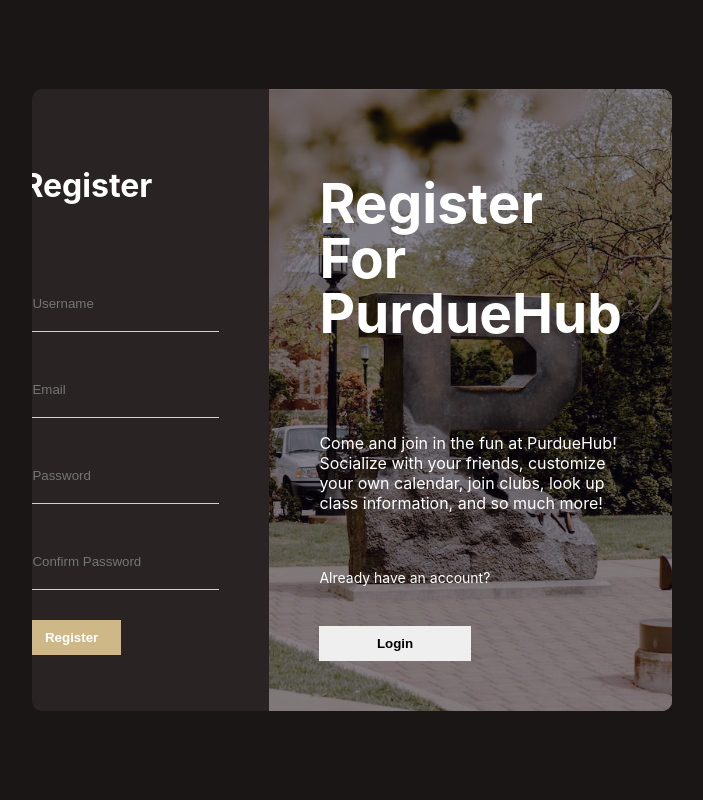
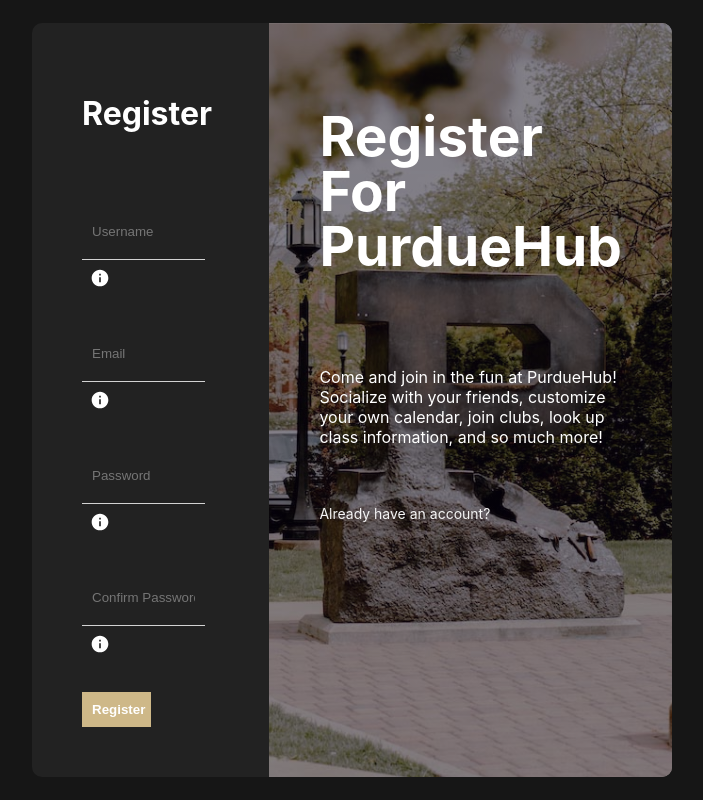
Before and after one commit to AdityaGupta03/PurdueHub, a React (Create React App) app in the folder register_ui/register-ui/: page /register in a window 1280 px wide. Shown: the whole page, without its empty margins (288-991 px from the left). Built offline with nearby package versions, Linux system fonts and the light colour scheme.

Commit message:
tweaked register page

```diff
--- a/register_ui/register-ui/src/revamped/pages/register/Register.js
+++ b/register_ui/register-ui/src/revamped/pages/register/Register.js
@@ -1,26 +1,161 @@
 import { Link } from 'react-router-dom'
 import './register.scss'
+import InfoIcon from '@mui/icons-material/Info';
+import { Tooltip, IconButton } from '@mui/material';
+import { useState, useEffect } from 'react';
 
 const Register = () => {
+
+  const usernameMessage = <>
+    4 to 24 characters.
+    Must begin with a letter. <br />
+    Letters, numbers, underscores, hyphens allowed.
+  </>
+  const passwordMessage = <>
+    8 to 24 characters. <br />
+    Must include uppercase and lowercase letters,  <br />
+    a number, and a special character: !@#$%<br />
+  </>
+  const [usernameError, setUsernameError] = useState(false);
+  const [emailError, setEmailError] = useState(false);
+  const [pwdError, setPwdError] = useState(false);
+  const [matchError, setMatchError] = useState(false);
+
+  const USER_REGEX = /^[A-z][A-z0-9-_]{3,23}$/;;
+  const PWD_REGEX = /^(?=.*[a-zA-Z])(?=.*[0-9])(?=.*[!@#$%]).{8,24}$/;
+  const EMAIL_REGEX = /^[A-Za-z0-9._%+-]+@purdue\.edu$/;
+
+
+  const [user, setUser] = useState('');
+  const [email, setEmail] = useState('');
+  const [pwd, setPwd] = useState('');
+  const [matchPwd, setMatchPwd] = useState('a');
+
+  useEffect(() => {
+    setUsernameError(false);
+  }, [user])
+  useEffect(() => {
+    setEmailError(false);
+  }, [email])
+  useEffect(() => {
+    setPwdError(false);
+  }, [pwd])
+  useEffect(() => {
+    setMatchError(false);
+  }, [matchPwd])
+
+  const handleSubmit = (e) => {
+    e.preventDefault();
+
+    const a1 = USER_REGEX.test(user);
+    const a2 = PWD_REGEX.test(pwd);
+    const a3 = EMAIL_REGEX.test(email);
+    const a4 = matchPwd === pwd;
+
+    if(!a4) {
+      setMatchError(true);
+    }
+    if (!a1) {
+      setUsernameError(true);
+    }
+    if (!a2) {
+      setPwdError(true);
+    }
+    if (!a3) {
+      setEmailError(true);
+    }
+    if(a1 && a2 && a3 && a4) {
+      //SUCCESS DATA
+      return;
+    }
+
+  }
+
   return (
     <div className='register'>
       <div className="card">
         <div className="left">
           <h1>Register For PurdueHub</h1>
           <p>Come and join in the fun at PurdueHub! Socialize with your friends, customize your own calendar, join clubs, look up class information, and so much more!</p>
-          <span>Already have an account?</span>
-          <Link to="/login">
-            <button>Login</button>
+          <Link to="/login" className='link-login'>
+            <span>Already have an account?</span>
           </Link>
         </div>
         <div className="right">
           <h1>Register</h1>
           <form>
-            <input type="text" placeholder="Username" />
-            <input type="email" placeholder="Email" />
-            <input type="password" placeholder="Password" />
-            <input type="password" placeholder="Confirm Password" />
-            <button>Register</button>
+            <div>
+              <input
+                type="text"
+                placeholder="Username"
+                onChange={(e) => setUser(e.target.value)}
+                style={{
+                  color: usernameError ? 'red' : 'white',
+                  borderBottom: usernameError ? '1px solid red' : ''
+                }}
+              />
+              <Tooltip title={usernameMessage} placement='right-start'>
+                <IconButton className='iconButton'>
+                  <InfoIcon sx={{ fontSize: '20px', color: usernameError ? 'red' : 'white' }} />
+                </IconButton>
+              </Tooltip>
+
+            </div>
+            <div>
+              <input
+                type="email"
+                placeholder="Email"
+                style={{
+                  color: emailError ? 'red' : 'white',
+                  borderBottom: emailError ? '1px solid red' : ''
+                }}
+                onChange={(e) => setEmail(e.target.value)}
+              />
+              <Tooltip title="Must include @purdue.edu" placement='right-start'>
+                <IconButton sx={{}} className='iconButton'>
+                  <InfoIcon sx={{
+                    fontSize: '20px',
+                    color: emailError ? 'red' : 'white',
+                    // Optional: Center the icon
+                  }} />
+                </IconButton>
+              </Tooltip>
+            </div>
+            <div>
+              <input
+                type="password"
+                placeholder="Password"
+                onChange={(e) => setPwd(e.target.value)}
+                style={{
+                  color: pwdError ? 'red' : 'white',
+                  borderBottom: pwdError ? '1px solid red' : ''
+                }}
+              />
+              <Tooltip title={passwordMessage} placement='right-start'>
+                <IconButton className='iconButton'>
+                  <InfoIcon sx={{ fontSize: '20px', color: pwdError ? 'red' : 'white', }} />
+                </IconButton>
+              </Tooltip>
+
+            </div>
+            <div>
+              <input
+                type="password"
+                placeholder="Confirm Password"
+                onChange={(e) => setMatchPwd(e.target.value)}
+                style={{
+                  color: matchError ? 'red' : 'white',
+                  borderBottom: matchError ? '1px solid red' : ''
+                }}
+              />
+              <Tooltip title="Must match password above" placement='right-start'>
+                <IconButton className='iconButton'>
+                  <InfoIcon sx={{ fontSize: '20px', color: matchError ? 'red' : 'white', }} />
+                </IconButton>
+              </Tooltip>
+
+            </div>
+            <button onClick={handleSubmit} className='register-button'>Register</button>
           </form>
         </div>
       </div>
--- a/register_ui/register-ui/src/revamped/pages/register/register.scss
+++ b/register_ui/register-ui/src/revamped/pages/register/register.scss
@@ -1,23 +1,49 @@
-.register{
+.register {
     height: 100vh;
     //#CEB888
-    background-color:  rgb(27, 22, 22);
+    background-color: #161616;
 
     display: flex;
     align-items: center;
     justify-content: center;
 
+    .link-login {
+        color: whitesmoke;
+        text-decoration: none;
+    }
+    .link-login:hover {
+        color: whitesmoke;
+        text-decoration: underline;
+    }
+    .iconButton {
+        color: inherit;
+    }
+
+    .iconButton:hover {
+        background-color: #333;
+    }
+
+    .login-button {
+        width: 50%;
+        padding: 10px; // makes it fluffier
+        border: none;
+        color: black;
+        font-weight: bold;
+        cursor: pointer;
+    }
+
     .card {
         width: 50%;
         display: flex; // assigns them left to right
         flex-direction: row-reverse;
-        background-color: rgb(41, 35, 35);
+        background-color: #222;
         border-radius: 10px;
         min-height: 600px;
         overflow: hidden; // prevent image from splling out
-        .left{
+
+        .left {
             flex: 1; // gives it 50% of screen
-            background: linear-gradient(rgba(7, 2, 16, 0.5),rgba(7, 2, 16, 0.5)), url("./P_logo_statue.jpeg") center;
+            background: linear-gradient(rgba(7, 2, 16, 0.5), rgba(7, 2, 16, 0.5)), url("./P_logo_statue.jpeg") center;
             background-size: cover;
             padding: 50px;
             display: flex; // set inside content left to right
@@ -25,16 +51,18 @@
             gap: 40px; // spacing between elements
             color: white;
 
-            h1{
+            h1 {
                 font-size: 55px;
                 line-height: 55px;
             }
-            p{}
 
-            span{
+            p {}
+
+            span {
                 font-size: 14px;
             }
-            button{
+
+            .register-button {
                 width: 50%;
                 padding: 10px; // makes it fluffier
                 border: none;
@@ -43,7 +71,8 @@
                 cursor: pointer;
             }
         }
-        .right{
+
+        .right {
             flex: 1; // gives it 50% of screen
             padding: 50px;
             display: flex; // set inside content left to right
@@ -51,23 +80,29 @@
             gap: 50px; // creates space between h1 tag and form
             justify-content: center;
 
-            h1{
+            h1 {
                 color: rgb(255, 255, 255)
             }
-            form{
+
+            form {
                 display: flex;
                 flex-direction: column;
                 gap: 30px;
 
-                input{
-                    background-color:transparent;
-                    color: white;
-                    border: none;
-                    border-bottom: 1px solid lightgray; // line on the bottom of input fields
-                    padding: 20px 10px; // 20px top/bottom 10px left/right
+                div {
+                    position: relative;
+
+                    input {
+                        width: 75%;
+                        background-color: transparent;
+                        color: white;
+                        border: none;
+                        border-bottom: 1px solid lightgray; // line on the bottom of input fields
+                        padding: 20px 10px; // 20px top/bottom 10px left/right
+                    }
                 }
 
-                button{
+                .register-button {
                     width: 50%;
                     padding: 10px;
                     border: none;
```
